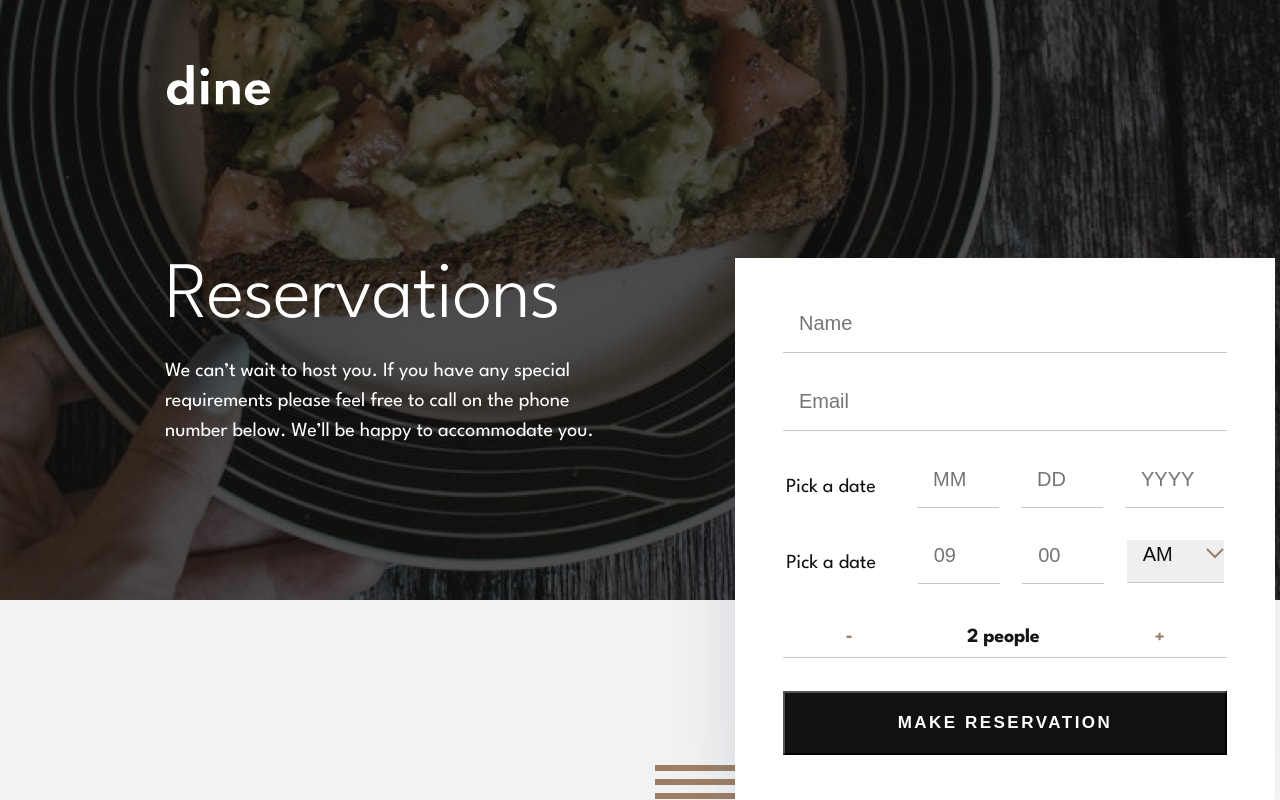
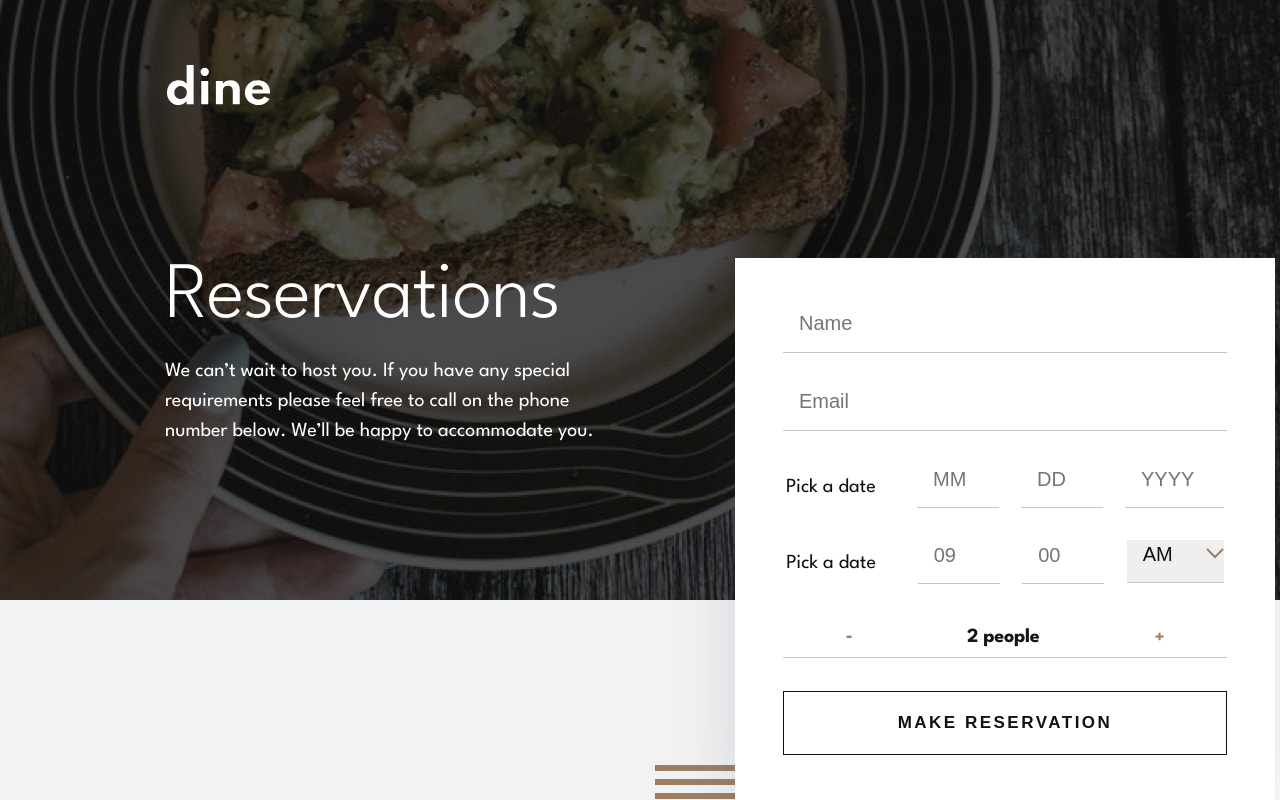
Before and after one commit to adriana-s-c/dine-restaurant-website, a React (Create React App) app: page / in a window 1280 px wide. In both pictures the pointer is over the button "MAKE RESERVATION". Shown: the top 800 px of the page. Built offline with nearby package versions, Linux system fonts and the light colour scheme.

Commit message:
Fix Reservations Buttons Styles

```diff
--- a/src/components/Footer/ReservationForm/index.module.css
+++ b/src/components/Footer/ReservationForm/index.module.css
@@ -139,6 +139,15 @@
   text-align: center;
   letter-spacing: 2.5px;
   color: #ffffff;
+  cursor: pointer;
+  border: none;
+}
+
+.button:hover {
+  cursor: pointer;
+  background-color: #ffffff;
+  color: #111111;
+  border: 1px solid #111111;
 }
 
 .dateBox {
--- a/src/components/HomePage/EventType/index.module.css
+++ b/src/components/HomePage/EventType/index.module.css
@@ -84,6 +84,7 @@
   color: #111111;
   background-color: #ffffff;
   border: 1px solid #111111;
+  cursor: pointer;
 }
 
 .contentBox {
--- a/src/components/HomePage/Header/index.module.css
+++ b/src/components/HomePage/Header/index.module.css
@@ -72,4 +72,5 @@
 .button:hover {
   background-color: #ffffff;
   color: #111111;
+  cursor: pointer;
 }
--- a/src/components/HomePage/ReservationComponent/index.module.css
+++ b/src/components/HomePage/ReservationComponent/index.module.css
@@ -35,6 +35,7 @@
 .button:hover {
   color: #111111;
   background-color: #ffffff;
+  cursor: pointer;
 }
 
 .header {
```
